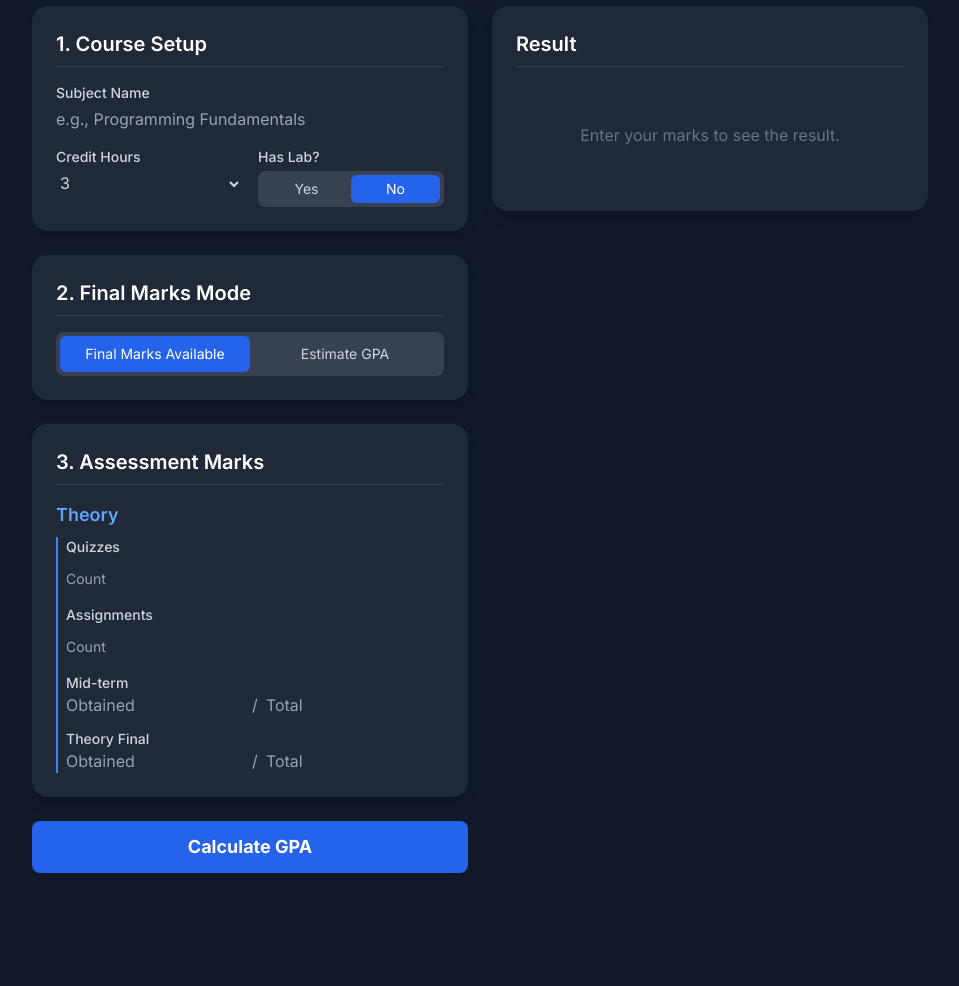
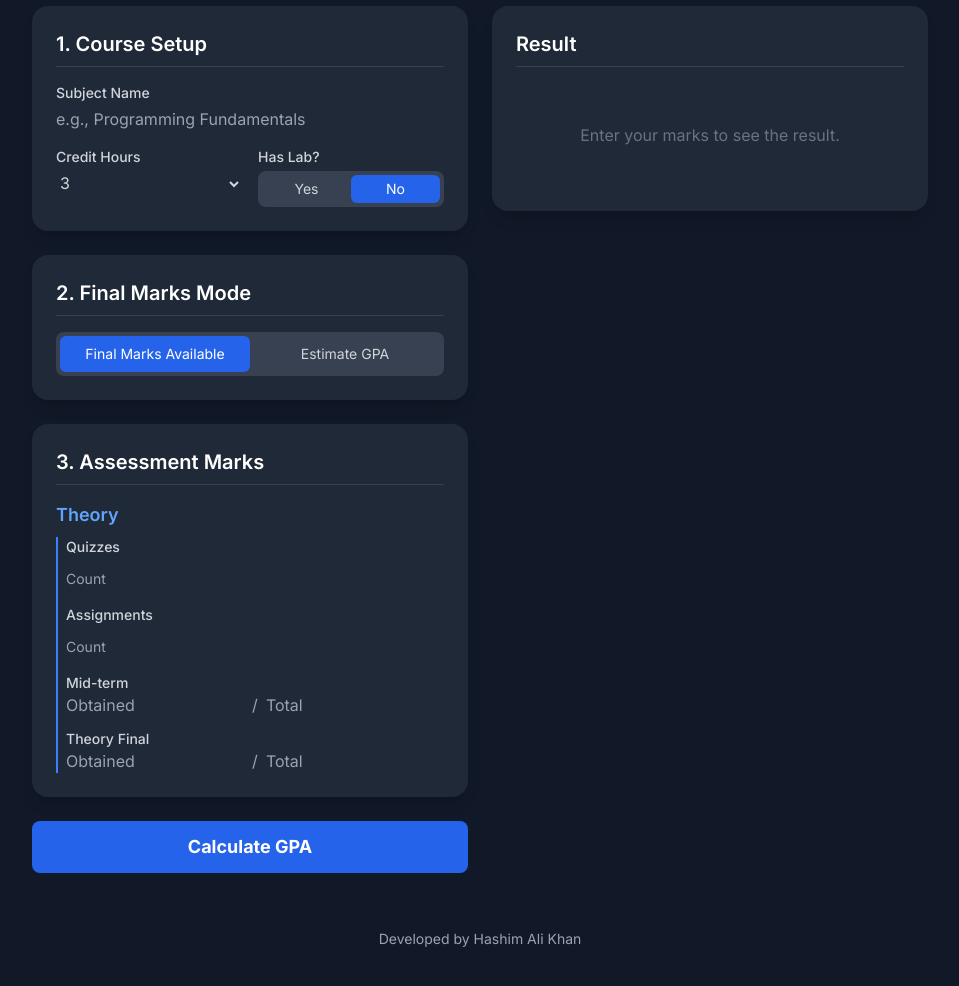
Before and after one commit to Hashimali-khan/CUI_GpaCalculator, a plain HTML site: page index.html in a window 1280 px wide. Shown: the part 86-1072 px from the top of the page, without its empty margins (160-1119 px from the left). Before the commit the page ends 983 px from the top, so only its background shows below. Drawn offline with nearby package versions, Linux system fonts and the light colour scheme.

Commit message:
Initial commit

```diff
--- a/index.html
+++ b/index.html
@@ -148,6 +148,9 @@
                 </div>
             </div>
         </main>
+        <footer class="w-full text-center mt-10 text-gray-400 text-sm py-4">
+        Developed by Hashim Ali Khan
+    </footer>
     </div>
 <script src="main.js"></script>
 </body>
```
